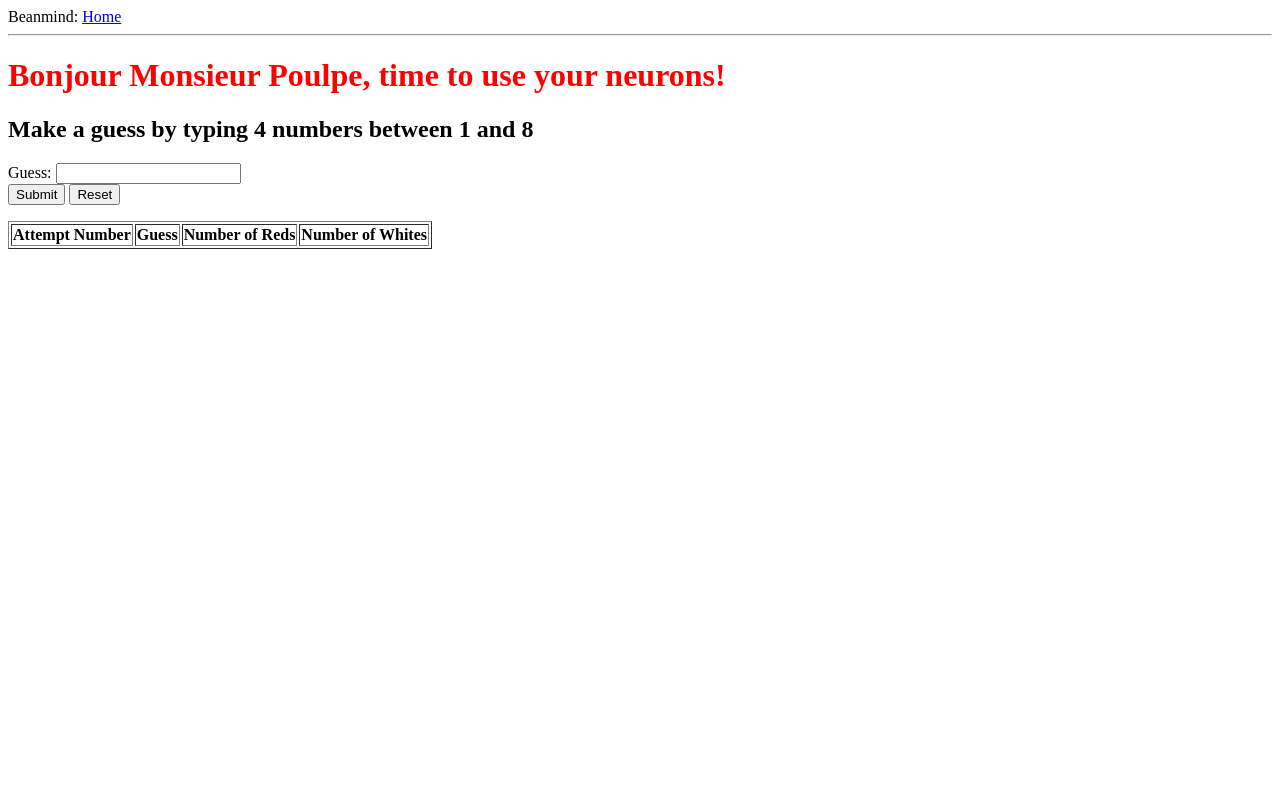
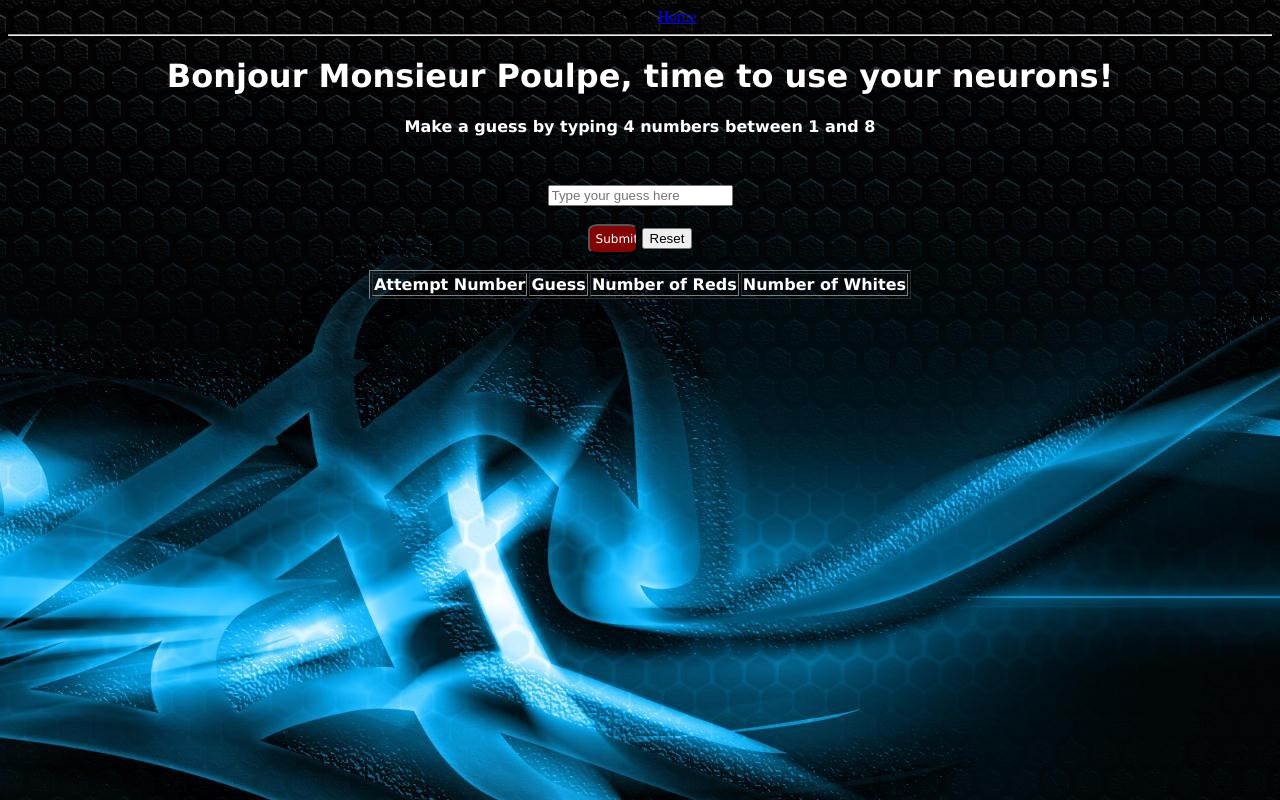
Before and after one commit to beanmind/beanmind, a Flask app: page / in a window 1280 px wide. Run offline with Flask 2, Linux system fonts and the light colour scheme; lists and menus that the app fills with data are empty.

Commit message:
css
make it pretty!

```diff
--- /dev/null
+++ b/app/static/form_1.css
@@ -0,0 +1,55 @@
+
+
+INPUT#Button1 {
+        text-align:center;
+        Height: 30px;
+        Width: 50px;
+        background-color: #820404;
+        font-family: Verdana, sans-serif;
+        font-size: 12px;
+        color: #FFFFFF;
+        border-radius:20%
+}
+
+INPUT#Button1:hover {
+        background-color: yellow;
+
+}
+
+INPUT: focus {
+        border: 2px solid green;
+}
+
+INPUT:invalid {
+        border: 2px solid red;
+}
+
+body{
+    text-align:center;
+    background-image :url('mind3.gif');
+    background-color:#cccccc;
+}
+
+h1{
+  text-align:center;
+  font-family:Verdana;
+  font-weight:bold;
+  color: white;
+}
+
+h2{
+  text-align:center;
+  font-family:Verdana;
+  font-weight:bold;
+  color: white;
+  font-size:1em;
+}
+
+table {
+  text-align:center;
+  font-family:Verdana;
+  font-weight:bold;
+  color: white;
+  font-size:1em;
+  margin: 0 auto;
+}
--- a/app/templates/index.html
+++ b/app/templates/index.html
@@ -1,15 +1,15 @@
 <html>
   <head>
+    <LINK Rel=stylesheet TYPE ="text/css" HREF="{{ url_for('static', filename='form_1.css') }}">
     {% if title %}
     <title>{{title}} - Beanmind</title>
     {% else %}
     <title>Beanmind</title>
     {% endif %}
-    <style>
-       h1 { color: red; }
-    </style>
+
   </head>
   <body>
+
     {% extends "base.html" %}
     {% block content %}
     <h1>Bonjour Monsieur Poulpe, time to use your neurons! {{lala}}</h1>
@@ -18,10 +18,10 @@
 		<div id="inputs">
 			<form name="input" action="/index" method="post">
 				<h2> {{check_guess}} Make a guess by typing 4 numbers between 1 and 8 </h2>
-				Guess: <input type="text" name="Guess" value=""><br/>
-                <tr>
-                </tr>
-				<input type="submit" value="Submit">
+                <br> </br>
+                <input type="text" name="Guess" placeholder="Type your guess here" >
+                <br> </br>
+				<input type="submit" value="Submit" ID="Button1" >
                 <input type="reset" value="Reset">
 			</form>
 		</div>
--- a/app/views.py
+++ b/app/views.py
@@ -1,11 +1,6 @@
 from flask import render_template, request, make_response
 from app import app
 import random
-
-#ajouter condition r<9
-
-
-
 
 
 def string_to_list(Thestring):
@@ -35,6 +30,15 @@ def set_cookies(respExit, r, list_guess, list_red, list_white):
     respExit.set_cookie('list_red', list_to_string2(list_red))
     respExit.set_cookie('list_white', list_to_string2(list_white))
     respExit.set_cookie('r', str(r))
+
+def reset_cookies(respExit, Secret, red, white, r, list_guess, list_red, list_white):
+    respExit.set_cookie('Secret','', expires=0)
+    respExit.set_cookie('red', '', expires=0)
+    respExit.set_cookie('white', '', expires=0)
+    respExit.set_cookie('list_guess', '', expires=0)
+    respExit.set_cookie('list_red', '', expires=0)
+    respExit.set_cookie('list_white', '', expires=0)
+    respExit.set_cookie('r', '', expires=0)
 
 @app.route('/')
 @app.route('/index', methods = ['POST', 'GET'])
@@ -100,11 +104,11 @@ def index():
     guess = request.form['Guess']
     if not guess.isdigit():
         return render_template("index.html",
-        title = 'Home', check_guess = "Please read carefully! I said:"
+        title = 'Home', check_guess = "Du, Dummkopf! Please read carefully! I said:"
         )
     if guess.isdigit() and int(guess) <1111 or int(guess) > 8888:
         return render_template("index.html",
-        title = 'Home', check_guess = "Please read carefully! I said"
+        title = 'Home', check_guess = "Du, Dummkopf! Please read carefully! I said"
         )
 
 
@@ -187,6 +191,12 @@ def index():
         generalist.append([attempt_number[i], list_guess[i], list_red[i], list_white[i]])
         print generalist
 
+    if r==10 and red < 4:
+        respExit = make_response(render_template("index.html",
+        title = 'Beanmind',attempt_number = attempt_num, generalist = generalist, first = " Time's up. Sorry but you lost."
+        ))
+        reset_cookies(respExit, Secret, red, white, r, list_guess, list_red, list_white)
+        return respExit
     if red == 0 and white == 0:
         respExit = make_response(render_template("index.html",
         title = 'Beanmind',attempt_number = attempt_num, generalist = generalist, first = " Ca m'est saucisson mais quand meme, t'es trop nul! You've got nothing. Try again"
```
Also changed, not shown: app/static/mind3.gif (added).
